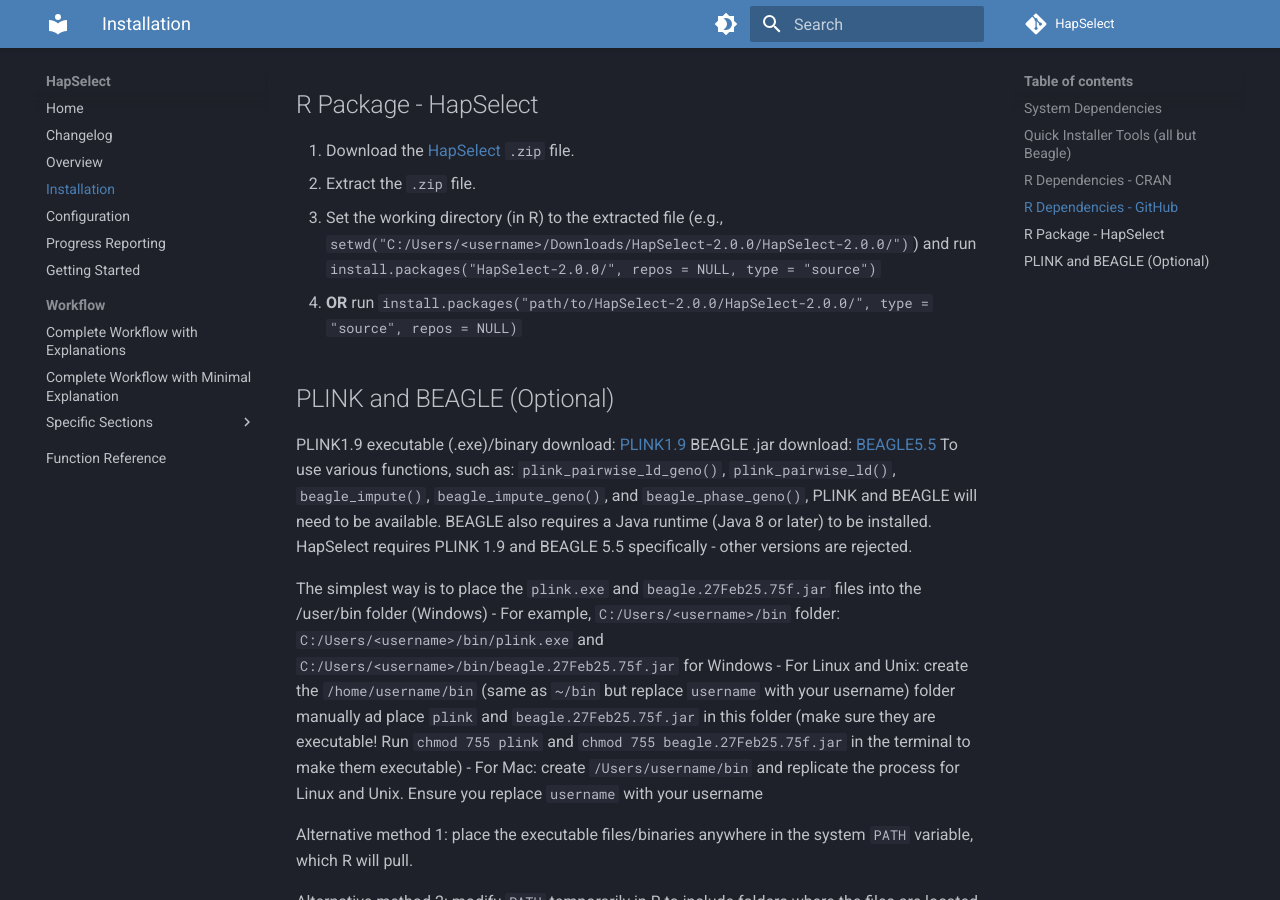
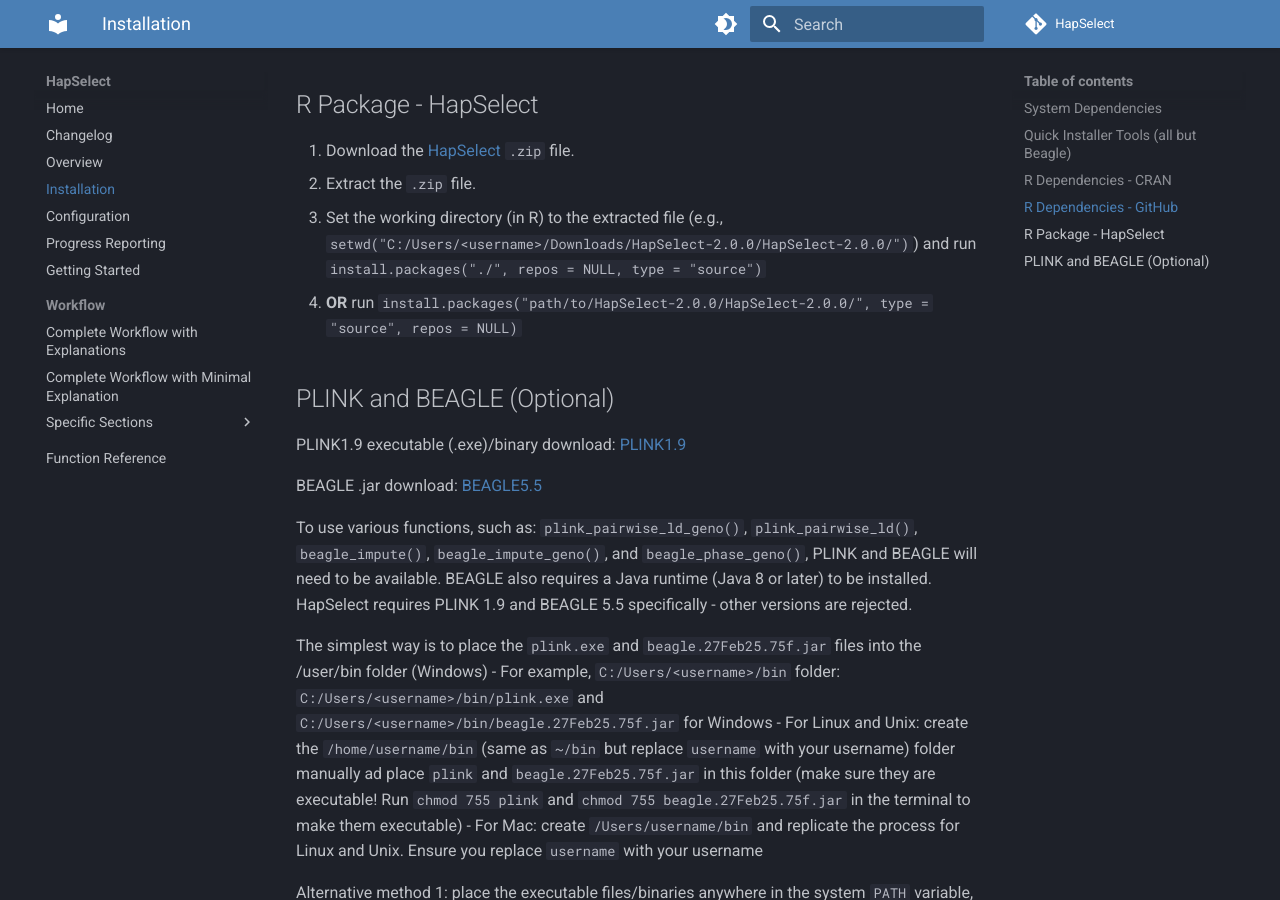
Before and after one commit to wrshf7/HapSelect-Docs, an MkDocs documentation site: the page built from docs/installation.md, in a window 1280 px wide and 900 px high, scrolled down 2410 px. Built offline with MkDocs 1.6.1 and Material for MkDocs 9.7.7, drawn with Linux system fonts in a browser that asks for light colours; comment, search, counter and statistics services are not loaded; the version menu is left out.

Commit message:
Installation minor update

```diff
--- a/docs/installation.md
+++ b/docs/installation.md
@@ -75,12 +75,14 @@
 
 1. Download the [HapSelect](https://github.com/wrshf7/HapSelect/releases/) `.zip` file.
 2. Extract the `.zip` file.
-3. Set the working directory (in R) to the extracted file (e.g., `setwd("C:/Users/<username>/Downloads/HapSelect-2.0.0/HapSelect-2.0.0/")`) and run `install.packages("HapSelect-2.0.0/", repos = NULL, type = "source")`
+3. Set the working directory (in R) to the extracted file (e.g., `setwd("C:/Users/<username>/Downloads/HapSelect-2.0.0/HapSelect-2.0.0/")`) and run `install.packages("./", repos = NULL, type = "source")`
 4. **OR** run `install.packages("path/to/HapSelect-2.0.0/HapSelect-2.0.0/", type = "source", repos = NULL)`
 
 ## PLINK and BEAGLE (Optional)
 PLINK1.9 executable (.exe)/binary download: [PLINK1.9](https://www.cog-genomics.org/plink/)
+
 BEAGLE .jar download: [BEAGLE5.5](https://faculty.washington.edu/browning/beagle/beagle.html)
+
 To use various functions, such as: `plink_pairwise_ld_geno()`, `plink_pairwise_ld()`, `beagle_impute()`, `beagle_impute_geno()`, and `beagle_phase_geno()`, PLINK and BEAGLE will need to be available. BEAGLE also requires a Java runtime (Java 8 or later) to be installed. HapSelect requires PLINK 1.9 and BEAGLE 5.5 specifically - other versions are rejected.
 
 The simplest way is to place the `plink.exe` and `beagle.27Feb25.75f.jar` files into the /user/bin folder (Windows)
```
